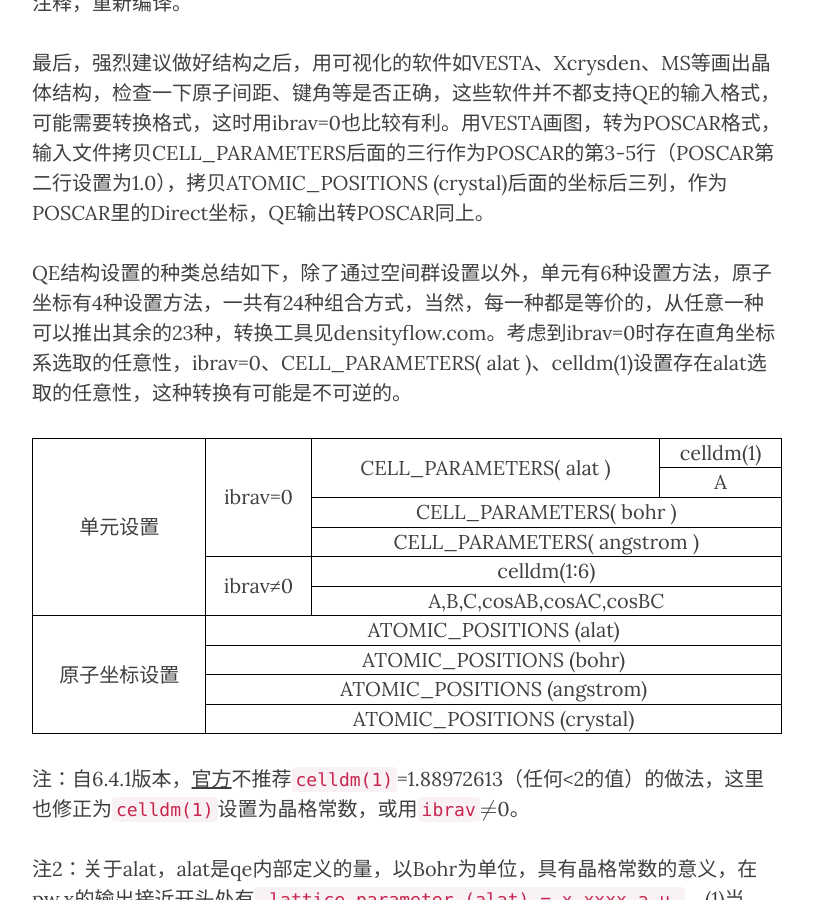
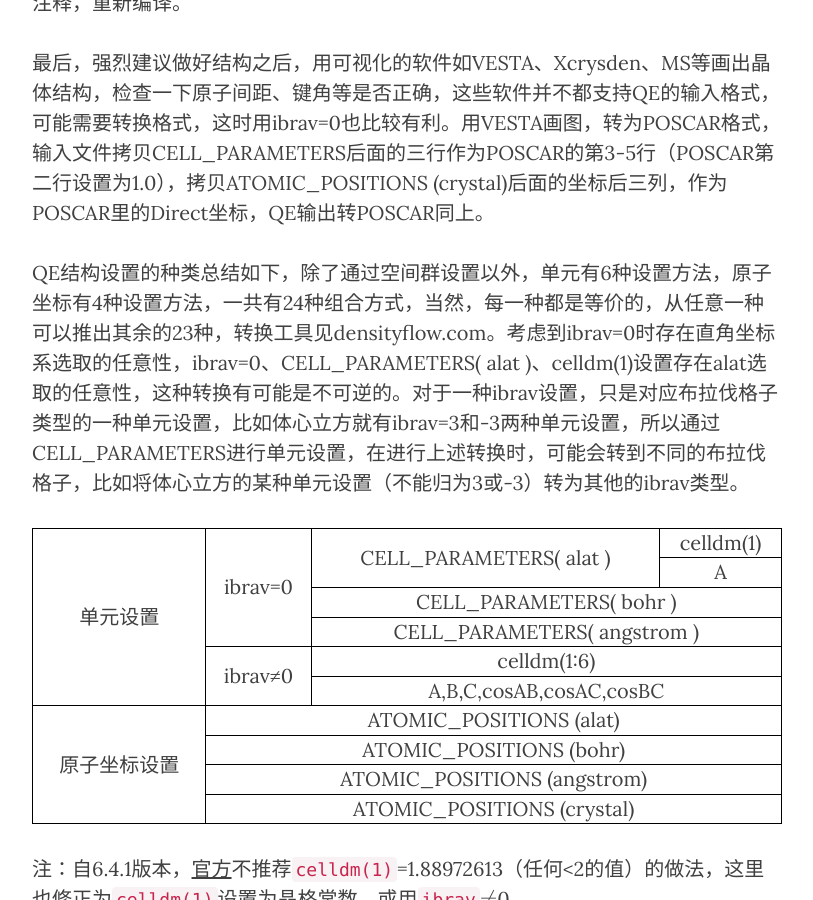
Before and after one commit to yyyu200/DFTbook, a Jekyll site: the page built from _posts/2019-04-07-TransCell.md, in a window 1280 px wide and 900 px high, scrolled down 6901 px. Shown: the whole window, without its empty margins (233-1046 px from the left). Built offline with Jekyll 4.4.1, drawn with Linux system fonts in a browser that asks for light colours; nearby versions of some CDN libraries; formulas are drawn with MathJax 3; comment, search, counter and statistics services are not loaded.

Commit message:
modify at 20201021-21:49:24-di

```diff
--- a/_posts/2019-04-07-TransCell.md
+++ b/_posts/2019-04-07-TransCell.md
@@ -95,7 +95,7 @@ QE提供多种方式完成一件任务的设计风格，为具有各种习惯的
 
 最后，强烈建议做好结构之后，用可视化的软件如VESTA、Xcrysden、MS等画出晶体结构，检查一下原子间距、键角等是否正确，这些软件并不都支持QE的输入格式，可能需要转换格式，这时用ibrav=0也比较有利。用VESTA画图，转为POSCAR格式，输入文件拷贝CELL_PARAMETERS后面的三行作为POSCAR的第3-5行（POSCAR第二行设置为1.0），拷贝ATOMIC_POSITIONS (crystal)后面的坐标后三列，作为POSCAR里的Direct坐标，QE输出转POSCAR同上。
 
-QE结构设置的种类总结如下，除了通过空间群设置以外，单元有6种设置方法，原子坐标有4种设置方法，一共有24种组合方式，当然，每一种都是等价的，从任意一种可以推出其余的23种，转换工具见densityflow.com。考虑到ibrav=0时存在直角坐标系选取的任意性，ibrav=0、CELL_PARAMETERS( alat )、celldm(1)设置存在alat选取的任意性，这种转换有可能是不可逆的。
+QE结构设置的种类总结如下，除了通过空间群设置以外，单元有6种设置方法，原子坐标有4种设置方法，一共有24种组合方式，当然，每一种都是等价的，从任意一种可以推出其余的23种，转换工具见densityflow.com。考虑到ibrav=0时存在直角坐标系选取的任意性，ibrav=0、CELL_PARAMETERS( alat )、celldm(1)设置存在alat选取的任意性，这种转换有可能是不可逆的。对于一种ibrav设置，只是对应布拉伐格子类型的一种单元设置，比如体心立方就有ibrav=3和-3两种单元设置，所以通过CELL_PARAMETERS进行单元设置，在进行上述转换时，可能会转到不同的布拉伐格子，比如将体心立方的某种单元设置（不能归为3或-3）转为其他的ibrav类型。
 
 <table style="border-collapse: collapse; border: none; border-spacing: 0px;">
     <tr>
```
